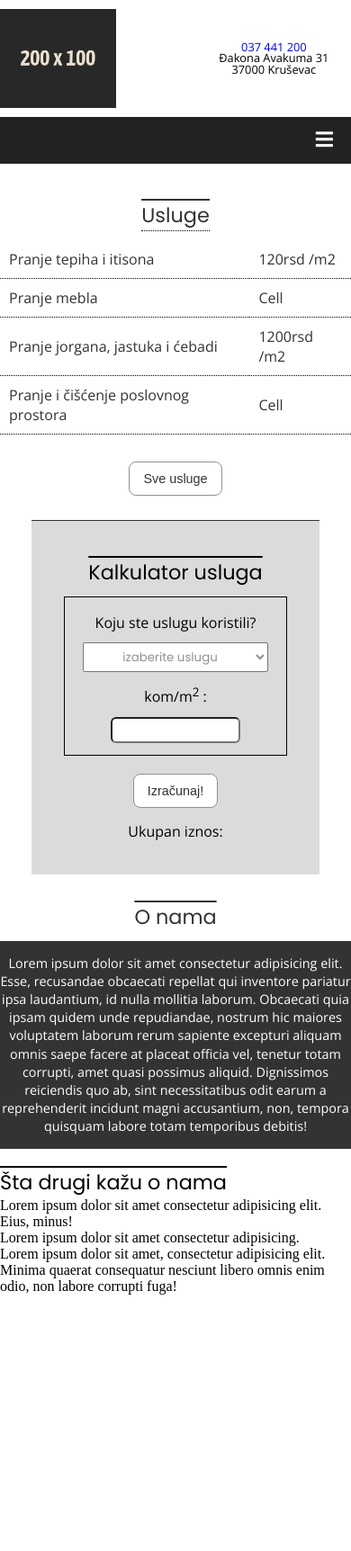
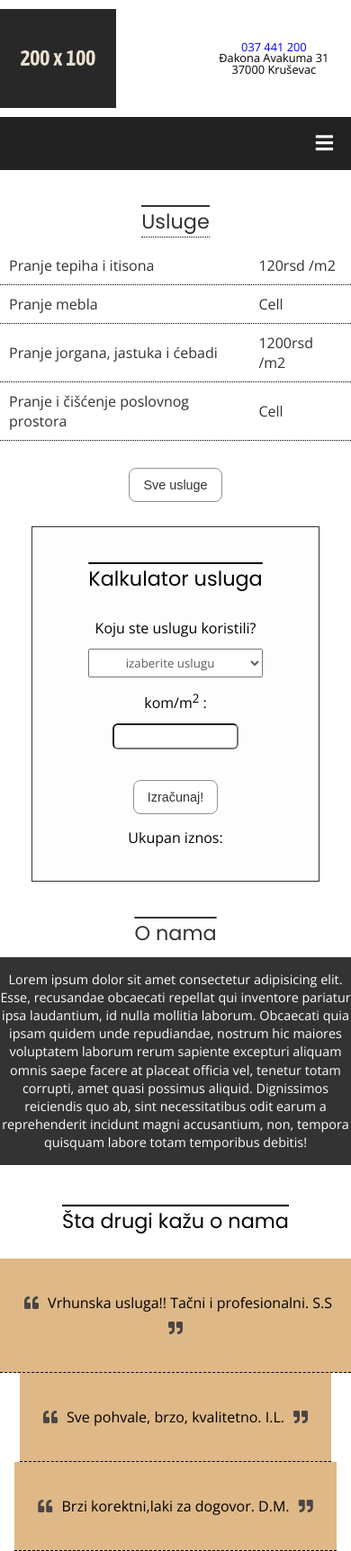
Before and after one commit to cehicm/ozon-site, a website: page index.html in a window 390 px wide. Shown: the whole page at 90% size. Before the commit the page ends 1439 px from the top, so only its background shows below. Drawn offline with nearby package versions, Linux system fonts and the light colour scheme.

Commit message:
before animations

```diff
--- a/index.html
+++ b/index.html
@@ -139,18 +139,24 @@
     </section>
     <!-- plus neka flex klasa -->
     <article class="review">
-      <h1 class="reivew-heading">
+      <h1 class="review-heading">
         Šta drugi kažu o nama
       </h1>
       <p class="review-content">
-        Lorem ipsum dolor sit amet consectetur adipisicing elit. Eius, minus!
+        <i class="fas fa-quote-left"></i> Vrhunska usluga!! Tačni i
+        profesionalni. S.S
+        <i class="fas fa-quote-right"></i>
       </p>
+
       <p class="review-content">
-        Lorem ipsum dolor sit amet consectetur adipisicing.
+        <i class="fas fa-quote-left"></i>
+        Sve pohvale, brzo, kvalitetno. I.L.
+        <i class="fas fa-quote-right"></i>
       </p>
+
       <p class="review-content">
-        Lorem ipsum dolor sit amet, consectetur adipisicing elit. Minima quaerat
-        consequatur nesciunt libero omnis enim odio, non labore corrupti fuga!
+        <i class="fas fa-quote-left"></i> Brzi korektni,laki za dogovor. D.M.
+        <i class="fas fa-quote-right"></i>
       </p>
     </article>
 
--- a/src/scss/abstracts/_mixins.scss
+++ b/src/scss/abstracts/_mixins.scss
@@ -1,5 +1,6 @@
 @use "./variables" as variables;
 
+//font mixins
 @mixin headings-main-style {
     font-family: "Poppins", Verdana, Geneva, sans-serif;
     font-weight: 400;
@@ -12,6 +13,7 @@
     font-weight: 200;
 }
 
+// color-coding mixins
 @mixin white-t-black-bg {
     color: variables.$white;
     background-color: variables.$black;
@@ -21,3 +23,5 @@
     color: variables.$black;
     background-color: variables.$white;
 }
+
+//slide in animations
--- a/src/scss/base/_typography.scss
+++ b/src/scss/base/_typography.scss
@@ -8,8 +8,19 @@ th {
 
 a {
     text-decoration: none;
+    font-family: "Poppins";
 }
 
 ul {
     list-style: none;
 }
+
+.services-calc-form,
+select {
+    @include mixins.content-main-style;
+    text-align-last: center;
+}
+
+.review-content {
+    @include mixins.content-main-style;
+}
--- a/src/scss/components/_carousel.scss
+++ b/src/scss/components/_carousel.scss
@@ -13,7 +13,7 @@
     bottom: 8px;
     text-align: center;
     p {
-        font-size: 15px;
+        font-size: 0.9rem;
     }
 }
 
--- a/src/scss/layout/_flex.scss
+++ b/src/scss/layout/_flex.scss
@@ -1,28 +1,23 @@
-//.services-table {
-// display: flex;
-// flex-direction: column;
+@use "../abstracts/_mixins" as mixins;
 
-// .services-container {
-//     display: flex;
-//     flex-direction: column;
-//     align-items: center;
-// }
+.services-container,
+.services-table,
+.services-calc,
+.services-calc-form,
+.review {
+    display: flex;
+    flex-direction: column;
+    align-items: center;
+}
 
-// .services-calc {
-//     display: flex;
-//     flex-direction: column;
+.flex-header,
+.menu {
+    display: flex;
+    flex-direction: row;
+    justify-content: space-between;
+}
 
-// .flex-header {
-//     display: flex;
-//     flex-direction: row;
-
-//in navigation::
-
-/* Mobile menu */
-// .menu {
-//     display: flex;
-// flex-direction: row;
-
-//     flex-wrap: wrap;
-//     justify-content: space-between;
-//     align-items: center;
+.menu {
+    flex-wrap: wrap;
+    align-items: center;
+}
--- a/src/scss/layout/_forms.scss
+++ b/src/scss/layout/_forms.scss
@@ -1,27 +1,33 @@
 @use "../abstracts/variables" as variables;
 @use "../abstracts/mixins" as mixins;
 
+.services-calc {
+    @include mixins.content-main-style;
+    font-size: 1rem;
+    max-width: 320px;
+    width: 100%;
+    margin-top: 27px;
+    padding-top: 40px;
+    align-items: center;
+    background-color: #fdfdfd;
+    border: 1px solid variables.$black;
+    p {
+        padding: 15px 0;
+    }
+}
 .services-calc-form {
-    font-family: "Open Sans";
-    display: flex;
-    flex-direction: column;
     height: 177px;
     justify-content: space-evenly;
     align-items: center;
     padding: 6px 20px;
-    border: 1px solid black;
     margin-top: 10px;
 
     select {
-        font-family: "Poppins";
-        text-align: center;
-        text-align-last: center;
         cursor: pointer;
-
         padding: 5px 10px;
 
         &:invalid {
-            color: rgb(145, 145, 146);
+            color: rgb(94, 94, 94);
         }
         option {
             color: variables.$black;
@@ -38,6 +44,4 @@
         width: 70%;
         border-radius: 6px;
     }
-
-
 }
--- a/src/scss/layout/_navigation.scss
+++ b/src/scss/layout/_navigation.scss
@@ -8,11 +8,6 @@ nav {
 }
 
 .menu {
-    display: flex;
-    flex-wrap: wrap;
-
-    justify-content: space-between;
-    align-items: center;
     padding: 13px 5px;
 
     .item {
@@ -25,7 +20,6 @@ nav {
         a {
             display: block;
             padding: 15px 5px;
-            font-family: "Poppins";
             color: variables.$white;
 
             &:hover::after {
@@ -37,7 +31,7 @@ nav {
 
 .toggle {
     order: 1;
-    font-size: 22px;
+    font-size: 1.38rem;
     margin-left: auto;
 
     i {
@@ -68,15 +62,15 @@ nav {
     display: block;
 }
 .has-submenu i {
-    font-size: 12px;
+    font-size: 0.63rem;
 }
 .has-submenu > a::after {
     font-family: "Font Awesome 5 Free";
-    font-size: 12px;
+    font-size: 0.63rem;
     line-height: 16px;
     font-weight: 900;
     content: "\f078";
-    color: white;
+    color: variables.$white;
     padding-left: 5px;
 }
 .subitem a {
--- a/src/scss/layout/_table.scss
+++ b/src/scss/layout/_table.scss
@@ -1,16 +1,7 @@
 @use "../abstracts/variables" as variables;
 @use "../abstracts/mixins" as mixins;
 
-.services-container {
-    display: flex;
-    flex-direction: column;
-    align-items: center;
-}
-
 .services-table {
-    display: flex;
-    flex-direction: column;
-
     border-collapse: collapse;
     color: variables.$black;
     align-items: center;
@@ -32,23 +23,3 @@
         @include mixins.content-main-style;
     }
 }
-
-.services-calc {
-    display: flex;
-    flex-direction: column;
-
-    @include mixins.content-main-style;
-    font-size: 1rem;
-
-    max-width: 320px;
-    width: 100%;
-    margin-top: 27px;
-    padding-top: 40px;
-    align-items: center;
-    border-top: 1px solid variables.$black;
-    background-color: variables.$gray;
-
-    p {
-        padding: 15px 0;
-    }
-}
--- a/src/scss/pages/_home.scss
+++ b/src/scss/pages/_home.scss
@@ -3,7 +3,7 @@
 
 .about-us {
     text-align: center;
-    margin: 20px 0;
+    margin: 30px 0;
     &-heading {
         @include mixins.headings-main-style;
         @include mixins.black-t-white-bg;
@@ -20,14 +20,22 @@
 }
 
 .review {
-    // element.style {
-    //     text-align: center;
-    //     display: flex;
-    //     flex-direction: column;
-    // }
+    text-align: center;
+
     &-heading {
+        padding: 15px;
+        margin-bottom: 10px;
     }
 
     &-content {
+        //content mixin
+        padding: 35px 20px;
+        border-bottom: 1px solid dashed;
+        background-color: #deb887;
+
+        i {
+            color: #4a4646;
+            padding: 6px;
+        }
     }
 }
--- a/src/scss/style.scss
+++ b/src/scss/style.scss
@@ -18,6 +18,7 @@
 @use "./layout/navigation";
 @use "./layout/forms";
 @use "./layout/table";
+@use "./layout/flex";
 
 //Pages
 @use "./pages/home";
```
Also changed, not shown: dist/style.css, 1 other file.
